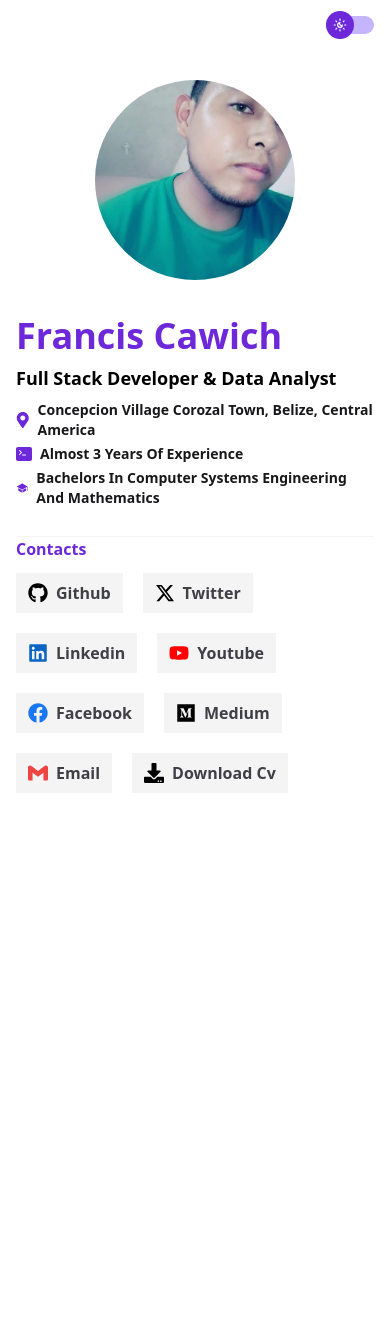
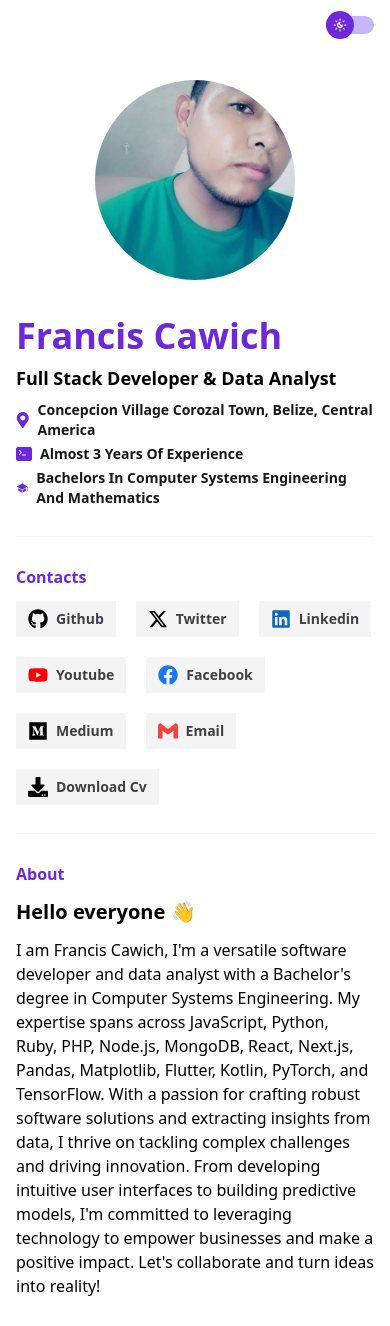
Before and after one commit to FranceCawich/Portfolio-, a Next.js app: page / in a window 390 px wide. Before the commit the page ends 844 px from the top, so only its background shows below. Built offline with nearby package versions, Linux system fonts and the light colour scheme.

Commit message:
adding aboutme component and a Section Wrapper componet and some static data for about me

```diff
--- a/app/layout.js
+++ b/app/layout.js
@@ -4,8 +4,8 @@ import "./globals.css";
 import Theme from "@/components/Theme";
 import DarkLight from "@/components/DarkLight";
 export const metadata = {
-  title: "Create Next App",
-  description: "Generated by create next app",
+  title: "France Cawich",
+  description: "My name is Francis cawich I am a ful stack developer and Data Analyst",
 };
 
 export default function RootLayout({ children }) {
--- a/app/page.js
+++ b/app/page.js
@@ -1,3 +1,4 @@
+import About from "@/components/About";
 import Contacts from "@/components/Contacts";
 import Header from "@/components/Header";
 
@@ -8,6 +9,8 @@ export default function Home() {
         <Header />
 
         <Contacts />
+
+        <About/>
       </div>
     </main>
   );
--- /dev/null
+++ b/components/About.js
@@ -0,0 +1,18 @@
+import Heading from "./Heading";
+import data from "../data/about";
+import SectionWrapper from "./SectionWrapper";
+
+const About = () => {
+  return (
+    <SectionWrapper>
+      <Heading>about</Heading>
+      <h3 className=" text-xl md:text-2xl font-semibold text-black dark:text-white">
+        {data.heading} 👋
+      </h3>
+
+      <p className="mt-3 text-base md:text-lg  text-black dark:text-zinc-400 justify-center"> {data.bio}</p>
+    </SectionWrapper>
+  );
+};
+
+export default About;
--- a/components/Contacts.js
+++ b/components/Contacts.js
@@ -12,13 +12,14 @@ import {
 } from "react-icons/fa";
 import { SiGmail } from "react-icons/si";
 import { FaXTwitter } from "react-icons/fa6";
+import SectionWrapper from "./SectionWrapper";
 
 
 const Contacts = () => {
   return (
-    <section className="border-t border-zinc-100 dark:border-zinc-800">
+    <SectionWrapper>
       <Heading>Contacts</Heading>
-      <div className="flex flex-wrap items-center gap-5">
+      <div className="flex flex-wrap items-center gap-5 ">
         {data.map((contact) => (
           <Link
             href={contact.link}
@@ -64,13 +65,13 @@ const Contacts = () => {
               <FaDownload size={20} className="text-black dark:text-white" />
             )}
 
-            <span className="text-base capitalize text-zinc-700 dark:text-white font-bold">
+            <span className=" text-sm md:text-base capitalize text-zinc-700 dark:text-white font-bold">
               {contact.label}
             </span>
           </Link>
         ))}
       </div>
-    </section>
+    </SectionWrapper>
   );
 };
 
--- /dev/null
+++ b/components/SectionWrapper.js
@@ -0,0 +1,4 @@
+const SectionWrapper = ({ children }) => {
+    return <section  className="border-t py-7 border-zinc-100 dark:border-zinc-800 " >{children}</section>;
+    }
+    export default SectionWrapper;
--- /dev/null
+++ b/data/about.js
@@ -0,0 +1,7 @@
+const data = {
+    heading: "Hello everyone",
+    bio:" I am Francis Cawich, I'm a versatile software developer and data analyst with a Bachelor's degree in Computer Systems Engineering. My expertise spans across JavaScript, Python, Ruby, PHP, Node.js, MongoDB, React, Next.js, Pandas, Matplotlib, Flutter, Kotlin, PyTorch, and TensorFlow. With a passion for crafting robust software solutions and extracting insights from data, I thrive on tackling complex challenges and driving innovation. From developing intuitive user interfaces to building predictive models, I'm committed to leveraging technology to empower businesses and make a positive impact. Let's collaborate and turn ideas into reality!"
+
+
+}
+export default data;
```
